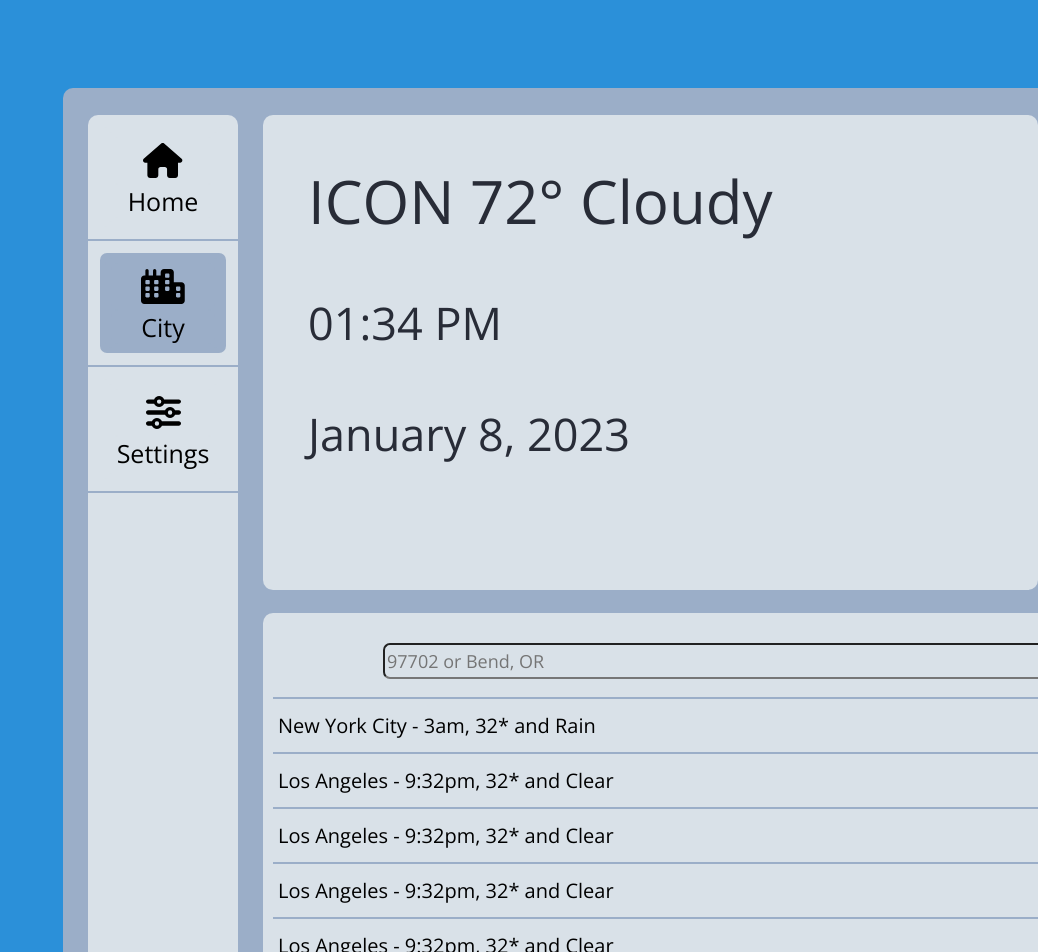
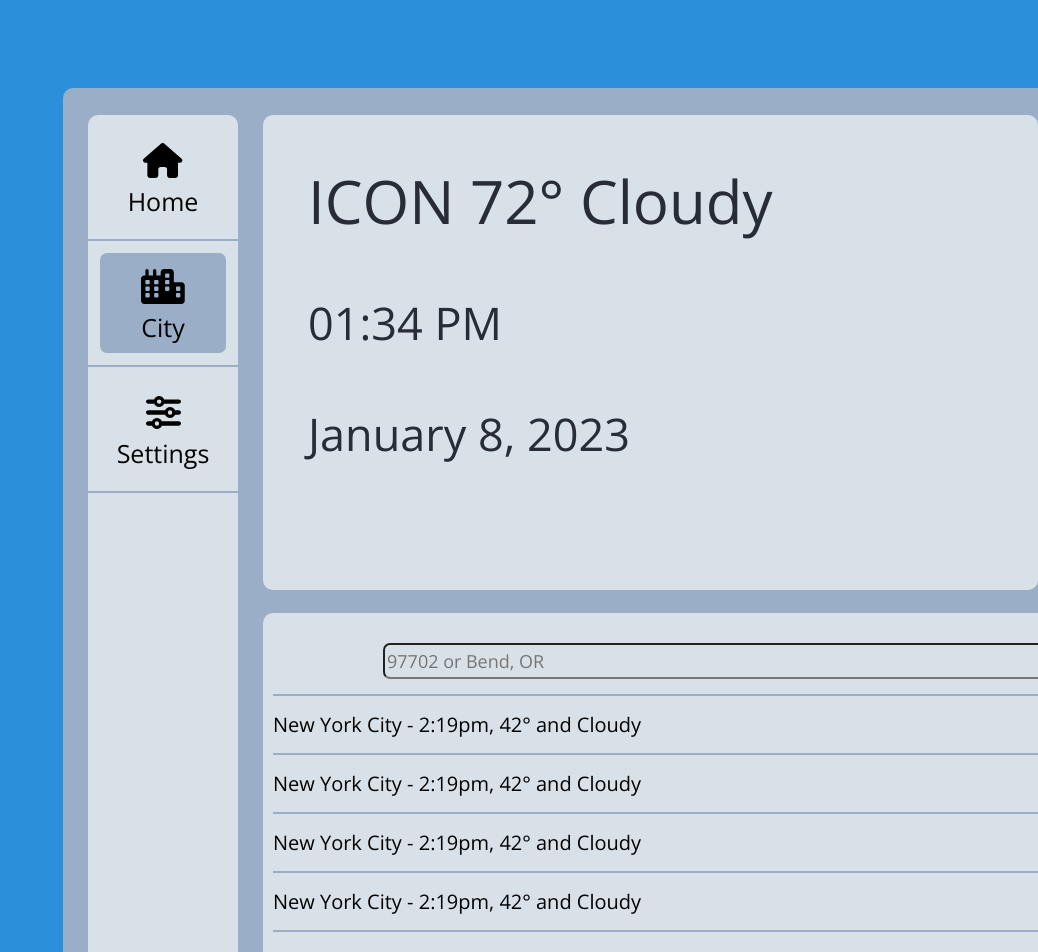
Before and after one commit to nslee333/dev-folder, a React (Create React App) app in the folder weather_app/client/: page / in a window 1280 px wide. Shown: the top 952 px of the page, without its empty margins (242-1280 px from the left). Built offline with nearby package versions, Linux system fonts and the light colour scheme; no server answers.

Commit message:
Refactoring city display, added close button, adjusted styling.

```diff
--- a/weather_app/client/src/App.css
+++ b/weather_app/client/src/App.css
@@ -395,6 +395,16 @@
 
 }
 
+.variable__city__hr {
+  position: relative;
+  top: 30px;
+  /* right: 360px; */
+  /* width: 350px; */
+  border: 1px solid var(--main-darkGrey);
+  margin-top: 5px;
+  margin-bottom: 5px;
+}
+
 .variable__city__search {
   background-color: var(--main-grey);
 }
@@ -430,14 +440,20 @@
   position: relative;
   background-color: var(--main-grey);
   font-size: 20px;
-  padding: 5px;
-
+  /* padding: 5px; */
+  margin-top: 15px;
+  margin-bottom: 15px;
+  /* border: 2px solid red; */
 }
 
-.variable__city__hr {
-  position: relative;
-  top: 30px;
-  /* right: 360px; */
-  /* width: 350px; */
-  border: 1px solid var(--main-darkGrey);
+.variable__city__display__city__close-btn {
+  position: absolute;
+  left: 1025px;
+  top: -30px;
+  background-color: var(--main-grey);
+  font-size: 30px;
+
+  margin-top: 20px;
+  border: none;
+  cursor: pointer;
 }
--- a/weather_app/client/src/App.tsx
+++ b/weather_app/client/src/App.tsx
@@ -337,18 +337,44 @@ const homeComponent: () => JSX.Element = () => {
   );
 }
 
-// TODO: Default Values for cities.
-// TODO: New York City, Los Angeles, Austin, Seattle, Boston.
+
+// TODO: Redesign layout.
 // TODO: X button clearing a city entry.
 
 // TODO: Sustain data without a database between re-loads
+// TODO: Default values, and entered values.
 
-const cityValues = () => {
 
+// ^ City name, time, temperature and condition
+// ^ New York City, Los Angeles, Austin, Seattle, Boston.
+
+const fetchCityData = () => {
+  const city: string = `New York City`;
+  const time: string = `2:19pm`;
+  const temperature: string = `42°`;
+  const condition: string = `Cloudy`;
+
+  return {city, time, temperature, condition}
+  // TODO: return array
 }
 
 
 
+
+const renderCities: () => JSX.Element = () => {
+  return (
+    <div className='variable__city__display'>
+      <div className='variable__city__display__city'>
+        <div className='variable__city__display__city__content'>
+          {`${fetchCityData().city} - ${fetchCityData().time}, ${fetchCityData().temperature} and ${fetchCityData().condition}`}
+        </div>
+        <button className='variable__city__display__city__close-btn'>
+        &times;
+        </button>
+      </div>
+    </div>
+  );
+}
 
 
 
@@ -365,48 +391,16 @@ const cityComponent: () => JSX.Element = () => {
           </form>
         </div>
       <hr className='variable__city__hr'/>
-        <div className='variable__city__display'>
-          <div className='variable__city__display__city'>
-            <div className='variable__city__display__city__content'>
-            {"New York City - 3am, 32* and Rain"}
-            </div>
-          </div>
-        </div>
-        <hr className='variable__city__hr'/>
-        <div className='variable__city__display'>
-          <div className='variable__city__display__city'>
-            <div className='variable__city__display__city__content'>
-            {"Los Angeles - 9:32pm, 32* and Clear"}
-            </div>
-          </div>
-        </div>
+        {renderCities()}
       <hr className='variable__city__hr'/>
-        <div className='variable__city__display'>
-          <div className='variable__city__display__city'>
-            <div className='variable__city__display__city__content'>
-            {"Los Angeles - 9:32pm, 32* and Clear"}
-            </div>
-          </div>
-        </div>
-        <hr className='variable__city__hr'/>
-        <div className='variable__city__display'>
-          <div className='variable__city__display__city'>
-            <div className='variable__city__display__city__content'>
-            {"Los Angeles - 9:32pm, 32* and Clear"}
-            </div>
-          </div>
-        </div>
-        <hr className='variable__city__hr'/>
-        <div className='variable__city__display'>
-          <div className='variable__city__display__city'>
-            <div className='variable__city__display__city__content'>
-              {"Los Angeles - 9:32pm, 32* and Clear"}
-            </div>
-          </div>
-        </div>
-        <hr className='variable__city__hr'/>
-
-
+        {renderCities()}
+      <hr className='variable__city__hr'/>
+        {renderCities()}
+      <hr className='variable__city__hr'/>
+        {renderCities()}
+      <hr className='variable__city__hr'/>
+        {renderCities()}
+      <hr className='variable__city__hr'/>
     </div>
   );
 }
```
